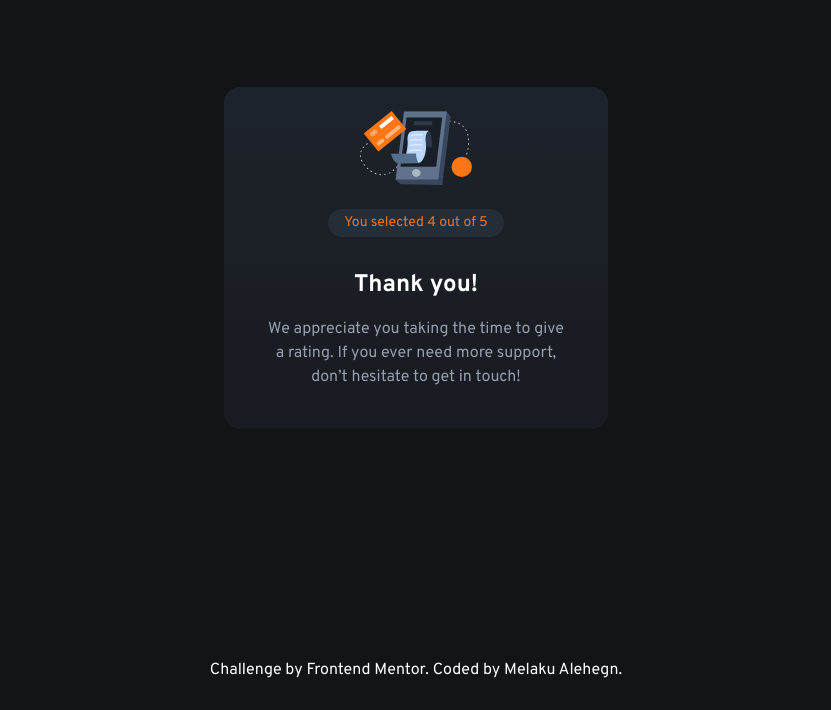
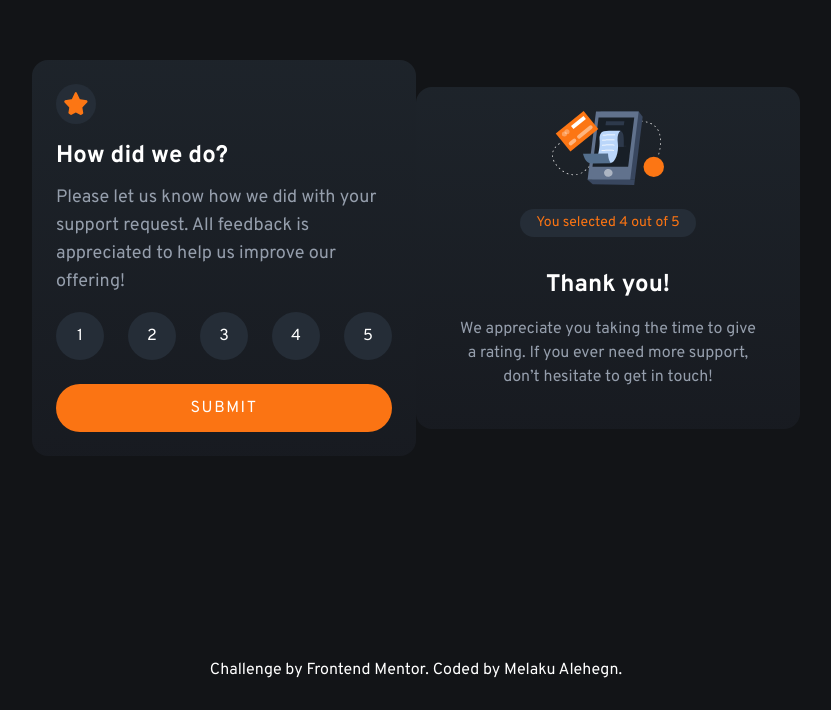
Before and after one commit to MelakuAlehegn/interactive-rating-component, a website: page index.html in a window 1280 px wide. Shown: the part 142-852 px from the top of the page, without its empty margins (224-1055 px from the left). Drawn offline with Linux system fonts and the light colour scheme.

Commit message:
add value property for each button

```diff
--- a/index.html
+++ b/index.html
@@ -14,7 +14,7 @@
 
 <body class="bg-veryDarkBlue font-sans text-base flex flex-col items-center">
   <main class="text-white flex h-screen items-center justify-center p-6 mb-0">
-    <div class="bg-gradient-to-b from-from-50 to-to-50 hidden flex-col justify-center p-6 rounded-2xl sm:w-96">
+    <div class="bg-gradient-to-b from-from-50 to-to-50 flex flex-col justify-center p-6 rounded-2xl sm:w-96">
       <div>
         <img class="bg-darkBlue p-2 rounded-full w-10 h-10" src="./images/icon-star.svg" alt="star icon" />
       </div>
@@ -22,20 +22,20 @@
       <p class="mt-3 text-lightGrey text-lg"> Please let us know how we did with your support request. All feedback is
         appreciated to help us improve our offering! </p>
       <ul class="flex justify-between mt-4">
-        <li><button
-            class="bg-darkBlue w-12 h-12 rounded-full flex justify-center items-center hover:bg-orange transition duration-300">1</button>
+        <li><button value="1"
+            class="btn bg-darkBlue w-12 h-12 rounded-full flex justify-center items-center hover:bg-orange transition duration-300">1</button>
         </li>
-        <li><button
-            class="bg-darkBlue w-12 h-12 rounded-full flex justify-center items-center hover:bg-orange transition duration-300">2</button>
+        <li><button value="2"
+            class="btn bg-darkBlue w-12 h-12 rounded-full flex justify-center items-center hover:bg-orange transition duration-300">2</button>
         </li>
-        <li><button
-            class="bg-darkBlue w-12 h-12 rounded-full flex justify-center items-center hover:bg-orange transition duration-300">3</button>
+        <li><button value="3"
+            class="btn bg-darkBlue w-12 h-12 rounded-full flex justify-center items-center hover:bg-orange transition duration-300">3</button>
         </li>
-        <li><button
-            class="bg-darkBlue w-12 h-12 rounded-full flex justify-center items-center hover:bg-orange transition duration-300">4</button>
+        <li><button value="4"
+            class="btn bg-darkBlue w-12 h-12 rounded-full flex justify-center items-center hover:bg-orange transition duration-300">4</button>
         </li>
-        <li><button
-            class="bg-darkBlue w-12 h-12 rounded-full flex justify-center items-center hover:bg-orange transition duration-300">5</button>
+        <li><button value="5"
+            class="btn bg-darkBlue w-12 h-12 rounded-full flex justify-center items-center hover:bg-orange transition duration-300">5</button>
         </li>
       </ul>
       <button
```
